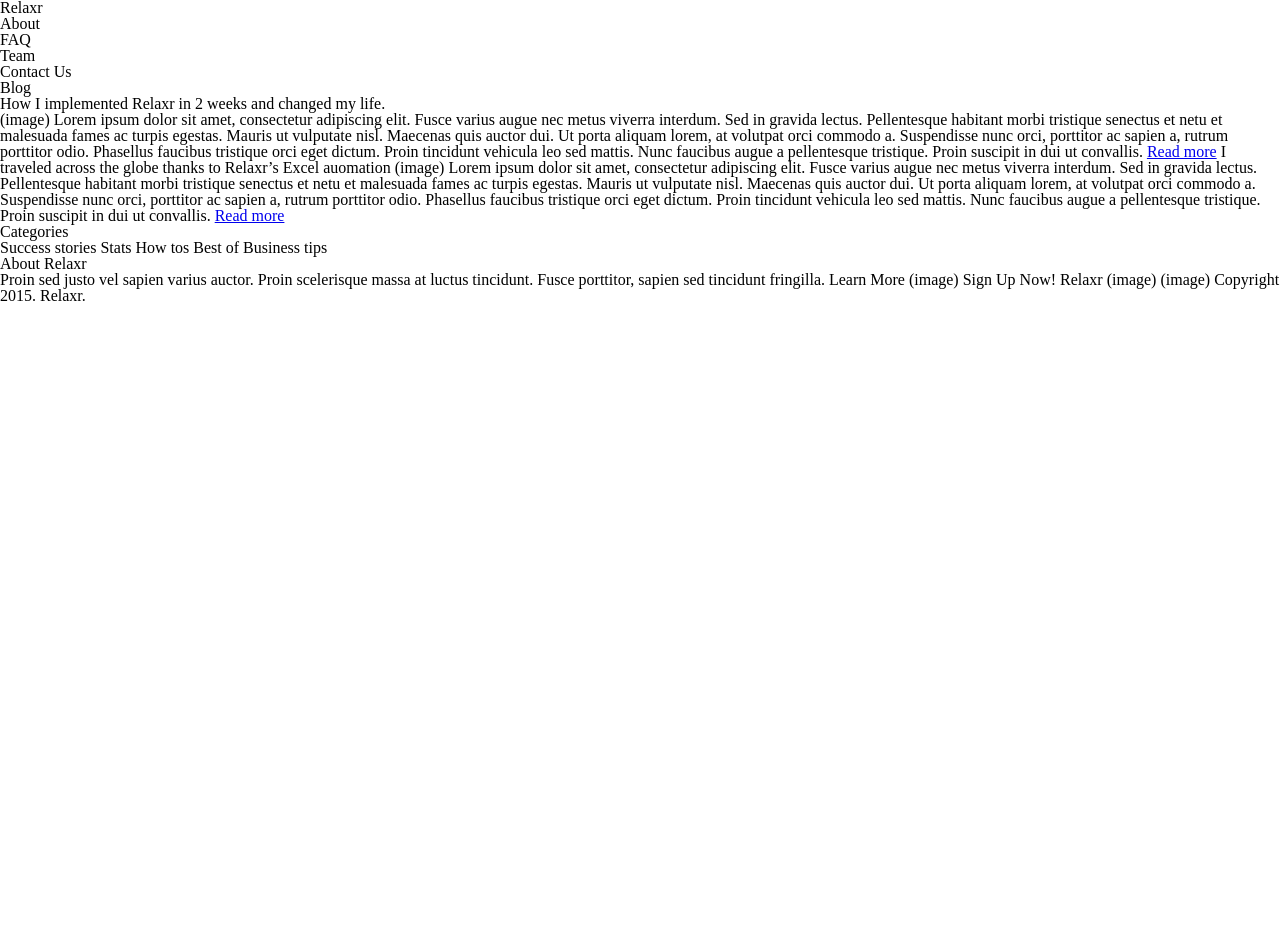
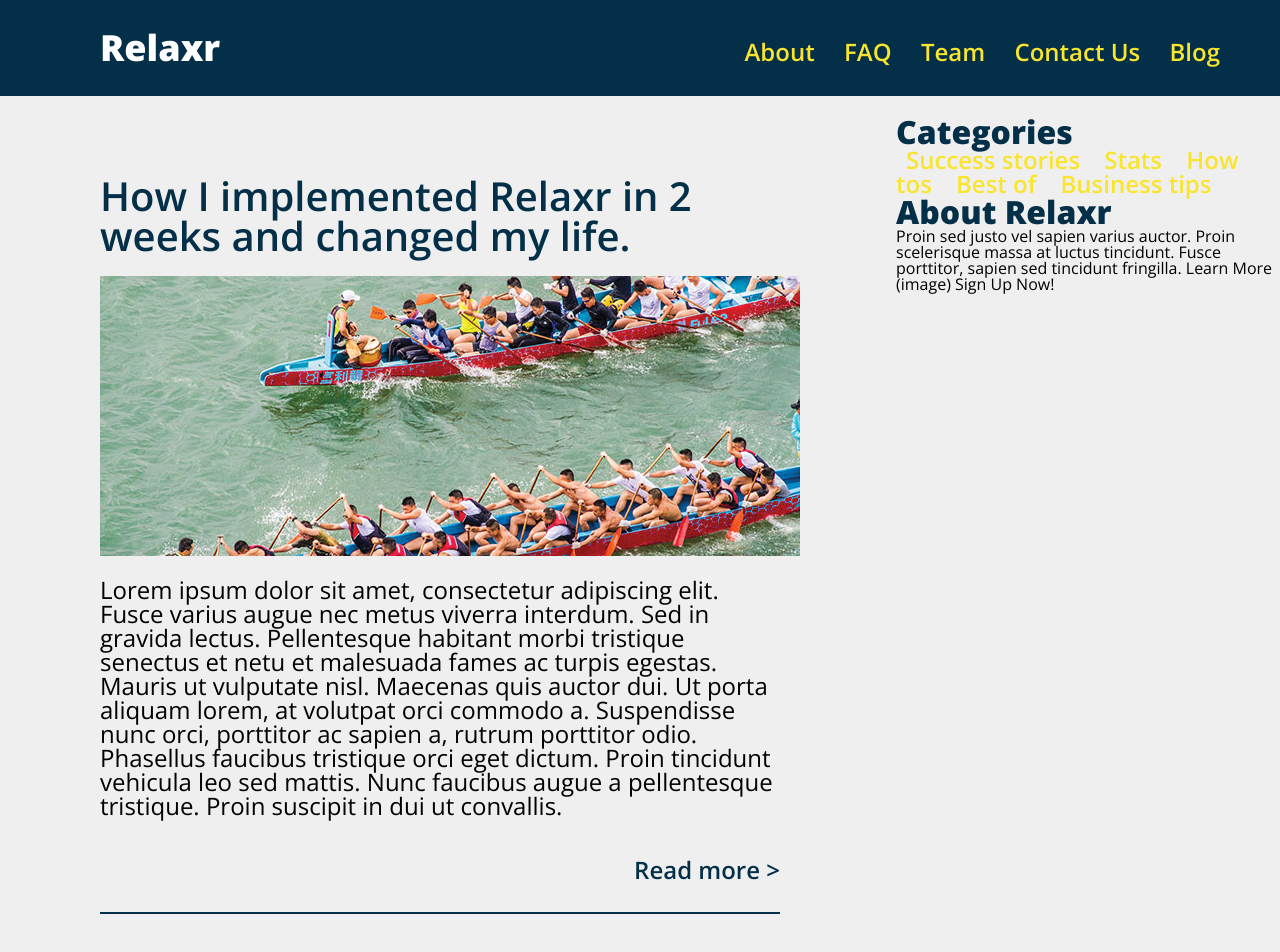
Before and after one commit to pklai/websites, a plain HTML site: page week3/assignment/index.html in a window 1280 px wide. Shown: the top 952 px of the page. Before the commit the page ends 800 px from the top, so only its background shows below. Drawn offline with nearby package versions, Linux system fonts and the light colour scheme.

Commit message:
incomplete

```diff
--- a/week3/assignment/css/style.css
+++ b/week3/assignment/css/style.css
@@ -0,0 +1,77 @@
+body {
+	font-family: 'Open Sans', sans-serif;
+	background-color: #f0efef; /*light gray background color*/
+}
+
+header {
+	background-color: #033048; /*darkblue header color*/
+	color: white;
+	font-weight: 800;
+	font-size: 36px;
+	padding: 30px 50px 30px 100px;
+}
+
+ul {
+	float: right;
+}
+
+ul li {
+	display: inline;
+}
+
+li {
+	font-weight: 600;
+	font-size: 24px;
+	color: #f9e42e; /*yellow nav color*/
+	padding: 30px 10px 10px 10px;
+}
+
+article {
+	float: left;
+	box-sizing: border-box;
+	width: 800px;
+	padding: 20px 20px 20px 100px;
+}
+
+h1 {
+	font-weight: 600;
+	font-size: 40px;
+	color: #033048;
+	padding: 60px 0px 20px 0px;
+}
+
+p {
+	font-weight: 300;
+	font-size: 24px;
+	padding: 20px 0px 10px 0px;
+}
+
+.read_more {
+	text-align: right;
+	font-weight: 600;
+	font-size: 24px;
+	padding: 30px 0px 30px 0px;
+	border-bottom: 2px solid #033048;
+}
+
+a {
+	text-decoration: none;
+	color: #033048;
+}
+
+aside {
+	float: right;
+	box-sizing: border-box;
+	width: 30%;
+}
+
+h2 {
+	font-weight: 800;
+	font-size: 32px;
+	color: #033048;
+	padding: 20px 0px 0px 0px;
+}
+
+footer {
+	clear: both;
+}
--- a/week3/assignment/index.html
+++ b/week3/assignment/index.html
@@ -6,51 +6,87 @@
 	<title>Relaxr Blog</title>
 	<link rel="stylesheet" href="css/reset.css">
 	<link rel="stylesheet" href="css/style.css">
+	<link href='https://fonts.googleapis.com/css?family=Open+Sans:300,300italic,600,800' rel='stylesheet' type='text/css'>
 </head>
+
+
 <body>
+	<header>Relaxr
 		<ul>
-		<li>Relaxr</li>
 			<li>About</li>
 			<li>FAQ</li>
 			<li>Team</li>
 			<li>Contact Us</li>
 			<li>Blog</li>
 		</ul>
+	</header>
+
+	<article>
 
 		<h1>How I implemented Relaxr in 2 weeks and changed my life.</h1>
-	(image)
+		<div class="blog_photo1">
+			<img src="images/blog_photo1.jpg">
+		</div>
 
-	Lorem ipsum dolor sit amet, consectetur adipiscing elit. Fusce varius augue nec metus viverra interdum. Sed in gravida lectus. Pellentesque habitant morbi tristique senectus et netu et malesuada fames ac turpis egestas. Mauris ut vulputate nisl.  Maecenas quis auctor dui. Ut porta aliquam lorem, at volutpat orci commodo a. Suspendisse nunc orci, porttitor ac sapien a, rutrum porttitor odio. Phasellus faucibus tristique orci eget dictum. Proin tincidunt vehicula leo sed mattis. Nunc faucibus augue a pellentesque tristique. Proin suscipit in dui ut convallis.
+		<p>Lorem ipsum dolor sit amet, consectetur adipiscing elit. Fusce varius augue nec metus viverra interdum. Sed in gravida lectus. Pellentesque habitant morbi tristique senectus et netu et malesuada fames ac turpis egestas. Mauris ut vulputate nisl.  Maecenas quis auctor dui. Ut porta aliquam lorem, at volutpat orci commodo a. Suspendisse nunc orci, porttitor ac sapien a, rutrum porttitor odio. Phasellus faucibus tristique orci eget dictum. Proin tincidunt vehicula leo sed mattis. Nunc faucibus augue a pellentesque tristique. Proin suscipit in dui ut convallis.</p>
 
-	<a href="#1">Read more</a>
+		<div class="read_more">
+		<a href="#1">Read more ></a>
+		</div>
 
-	I traveled across the globe thanks to Relaxr’s Excel auomation
+		<h1>I traveled across the globe thanks to Relaxr’s Excel auomation</h1>
 
-	(image)
+		<div class="blog_photo2">
+			<img src="images/blog_photo2.jpg">
+		</div>
 
-	Lorem ipsum dolor sit amet, consectetur adipiscing elit. Fusce varius augue nec metus viverra interdum. Sed in gravida lectus. Pellentesque habitant morbi tristique senectus et netu et malesuada fames ac turpis egestas. Mauris ut vulputate nisl.  Maecenas quis auctor dui. Ut porta aliquam lorem, at volutpat orci commodo a. Suspendisse nunc orci, porttitor ac sapien a, rutrum porttitor odio. Phasellus faucibus tristique orci eget dictum. Proin tincidunt vehicula leo sed mattis. Nunc faucibus augue a pellentesque tristique. Proin suscipit in dui ut convallis.
+		<p>Lorem ipsum dolor sit amet, consectetur adipiscing elit. Fusce varius augue nec metus viverra interdum. Sed in gravida lectus. Pellentesque habitant morbi tristique senectus et netu et malesuada fames ac turpis egestas. Mauris ut vulputate nisl.  Maecenas quis auctor dui. Ut porta aliquam lorem, at volutpat orci commodo a. Suspendisse nunc orci, porttitor ac sapien a, rutrum porttitor odio. Phasellus faucibus tristique orci eget dictum. Proin tincidunt vehicula leo sed mattis. Nunc faucibus augue a pellentesque tristique. Proin suscipit in dui ut convallis.</p>
 
-	<a href="#2">Read more</a>
+		<div class="read_more">
+		<a href="#2">Read more ></a>
+		</div>
+
+	</article>
+
+	<aside>
 
 		<h2>Categories</h2>
 
-	Success stories
-	Stats
-	How tos
-	Best of
-	Business tips
+		<ul>
+			<li>Success stories</li>
+			<li>Stats</li>
+			<li>How tos</li>
+			<li>Best of</li>
+			<li>Business tips</li>
+		</ul>
 
 		<h2>About Relaxr</h2>
 		Proin sed justo vel sapien varius auctor. Proin scelerisque massa at luctus tincidunt. Fusce porttitor, sapien sed tincidunt fringilla.
 		Learn More
 		(image)
+		Sign Up Now!
 
-	Sign Up Now!
+	</aside>
+
+
+	<footer>
 
 		Relaxr
 		(image)
 		(image)
 		Copyright 2015. Relaxr.
 
+	</footer>
+</div>
+
+
+
+
+
+
+
+
+
+
 </body>
 </html>
```
Lines whose indentation alone changed are shown as unchanged.
